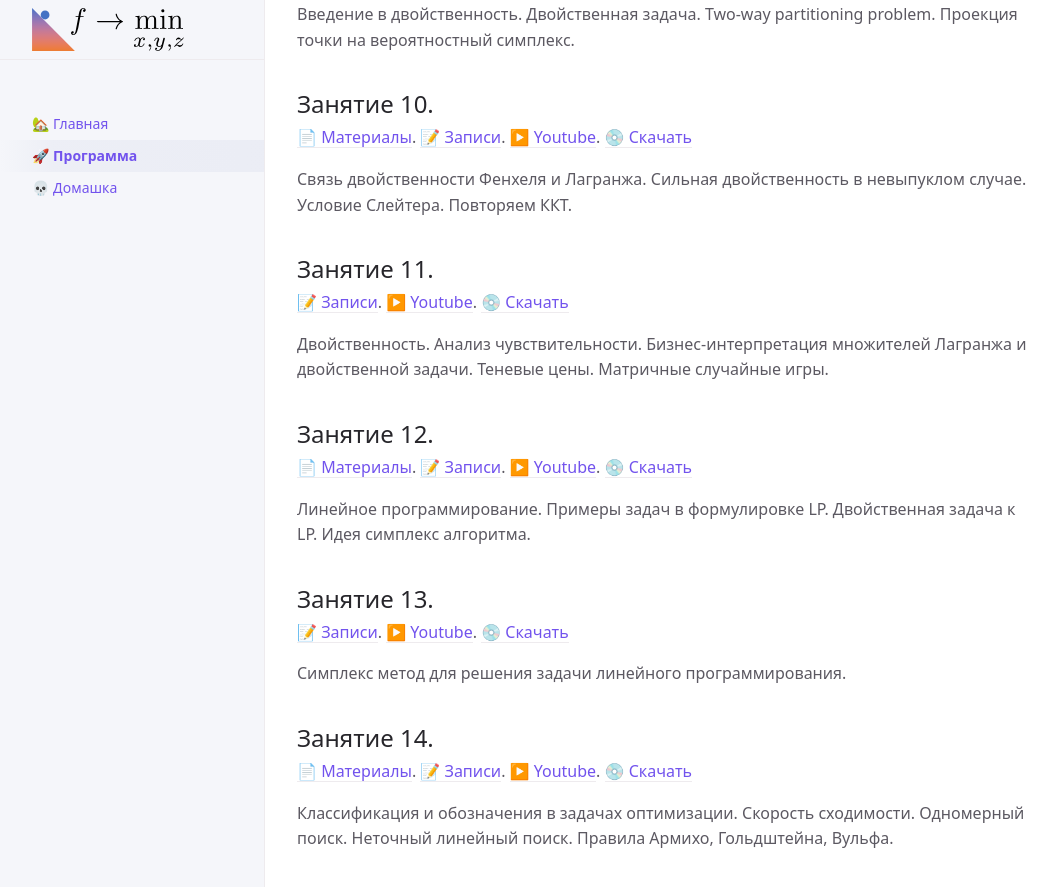
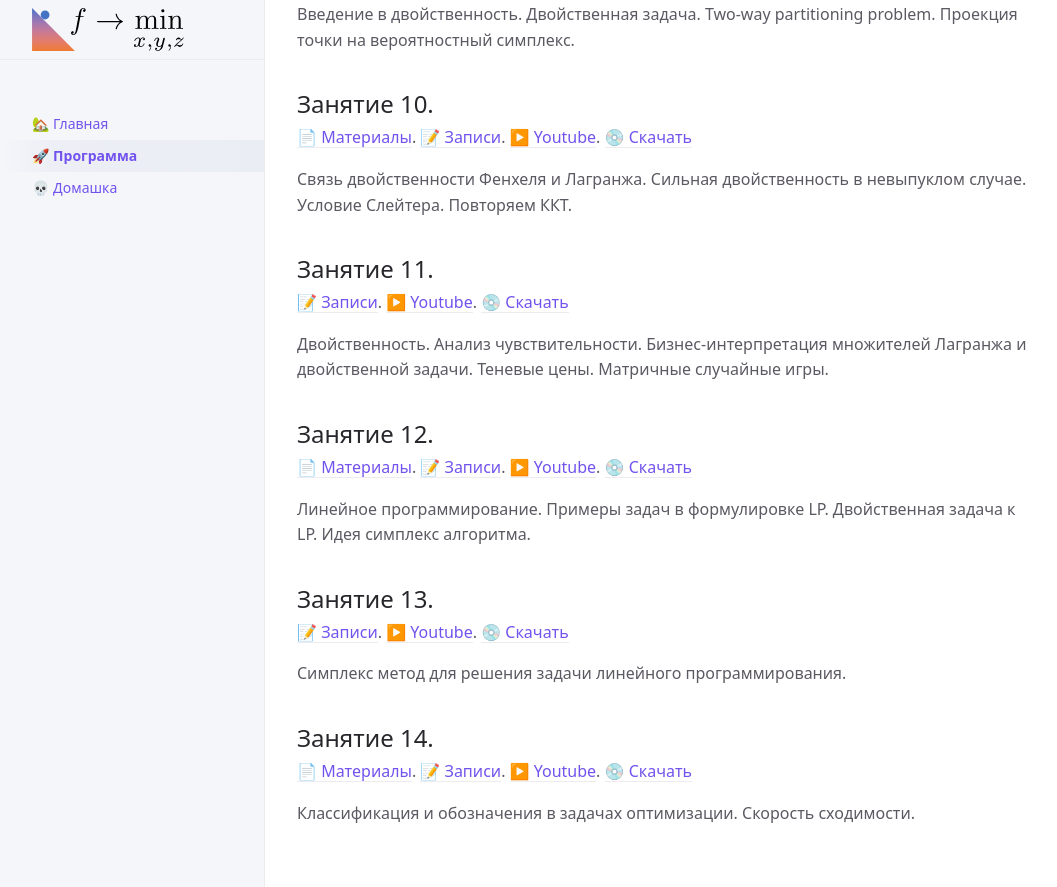
Before and after one commit to MerkulovDaniil/mipt22, a Jekyll site: the page built from program.md, in a window 1280 px wide and 900 px high, scrolled down 1241 px. Shown: the top 887 px of the window, without its empty margins (107-1164 px from the left). Built offline with Jekyll 4.4.1, drawn with Linux system fonts in a browser that asks for light colours; our own code applies the rules of GitHub Pages for plain Markdown files; a script that is not in the unit is left out.

Commit message:
Update program.md

```diff
--- a/program.md
+++ b/program.md
@@ -69,6 +69,6 @@
 Симплекс метод для решения задачи линейного программирования.
 
 ## Занятие 14.
-[📄 Материалы](/presentations/14.pdf). [📝 Записи](/notes/14.pdf). [▶️ Youtube](). [💿 Скачать]()
+[📄 Материалы](/presentations/14.pdf). [📝 Записи](/notes/14.pdf). [▶️ Youtube](https://youtu.be/6zFzerv6nKc). [💿 Скачать]()
 
-Классификация и обозначения в задачах оптимизации. Скорость сходимости. Одномерный поиск. Неточный линейный поиск. Правила Армихо, Гольдштейна, Вульфа.
+Классификация и обозначения в задачах оптимизации. Скорость сходимости.
```
